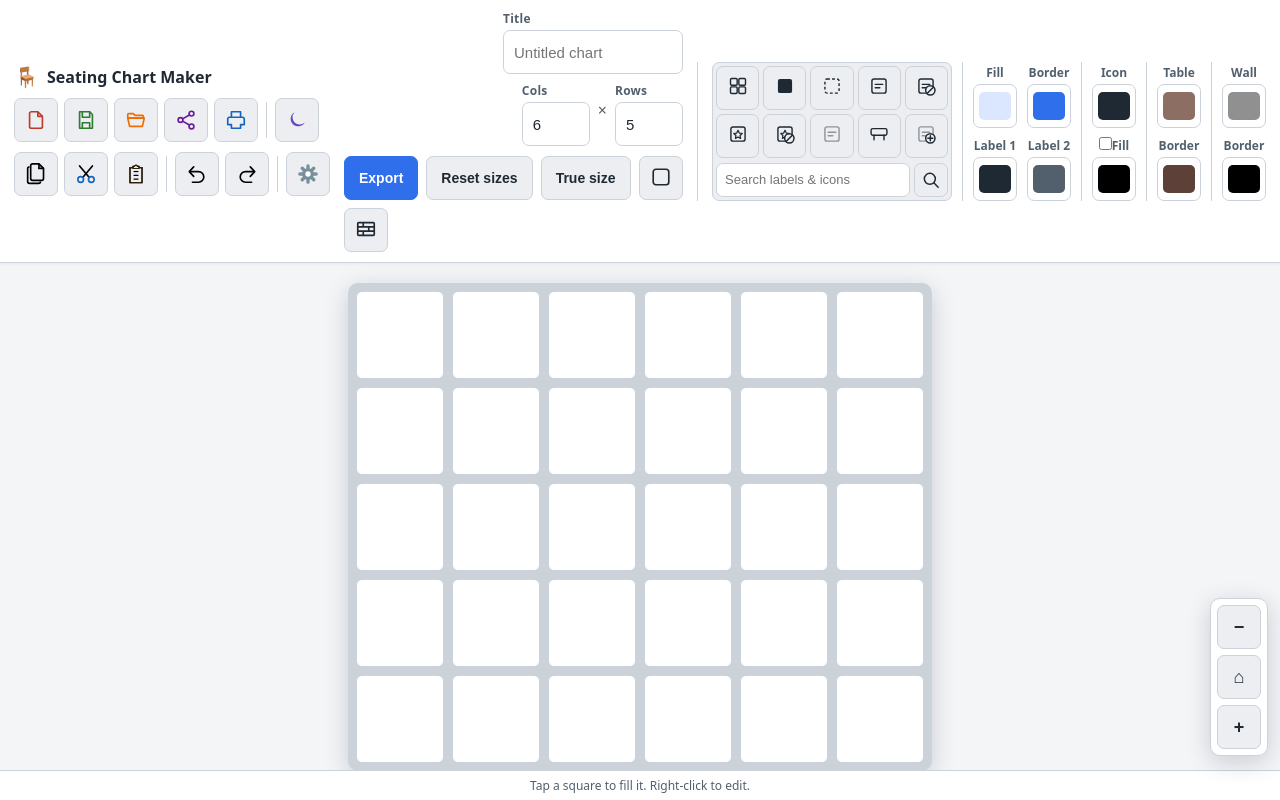
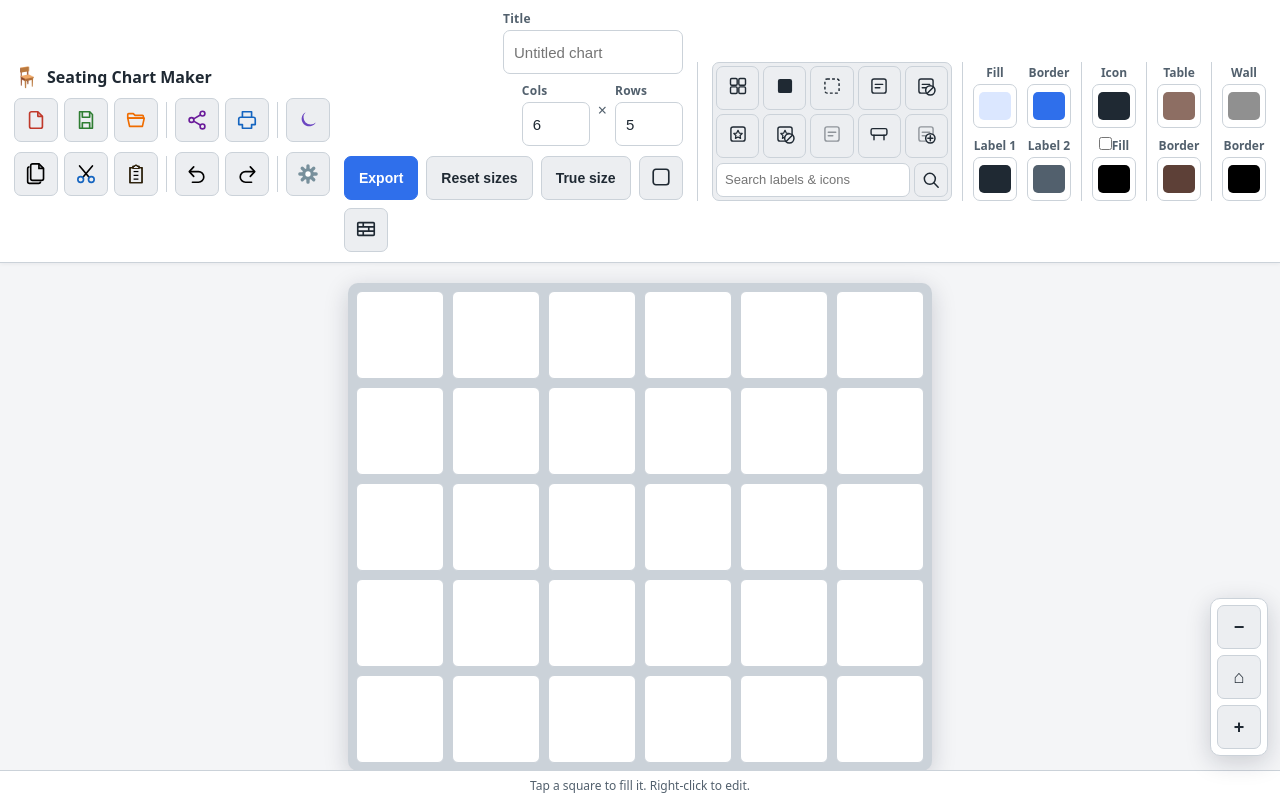
Before and after one commit to Iggloovortex/Seating-chart-maker, a plain HTML site: page index.html in a window 1280 px wide. Drawn offline with Linux system fonts and the light colour scheme.

Commit message:
Spaced out the icon rows and added a divider between Open and Share

```diff
--- a/index.html
+++ b/index.html
@@ -327,6 +327,7 @@
           <button id="btn-open-file" class="iconbtn iconbtn--open" type="button" title="Open a .seatchart file" aria-label="Open file">
             <svg class="iconbtn__svg" viewBox="0 0 24 24" aria-hidden="true"><use href="#ui-open"/></svg>
           </button>
+          <span class="iconbar__sep" aria-hidden="true"></span>
           <button id="btn-copy-link" class="iconbtn iconbtn--share" type="button" title="Share — copy a link that reopens this layout" aria-label="Share link">
             <svg class="iconbtn__svg" viewBox="0 0 24 24" aria-hidden="true"><use href="#ui-share"/></svg>
           </button>
```
